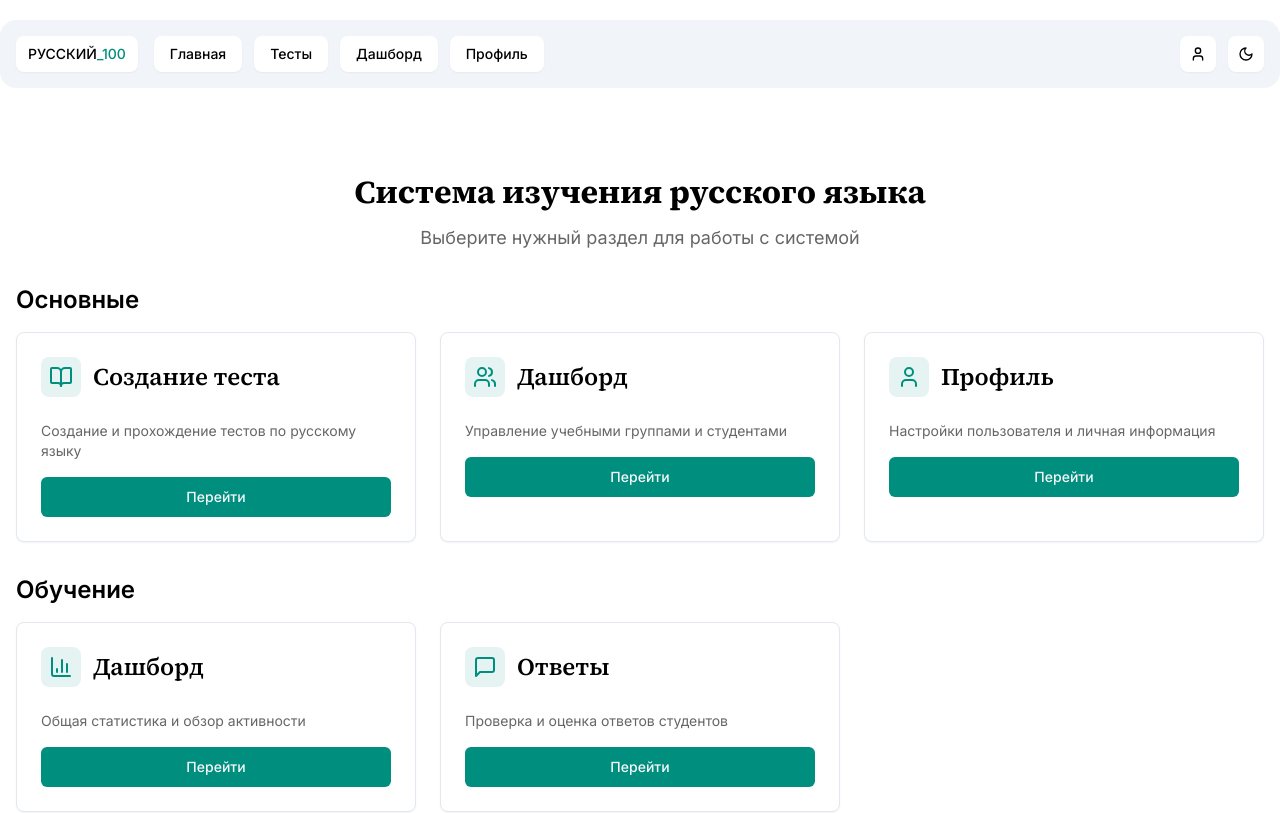
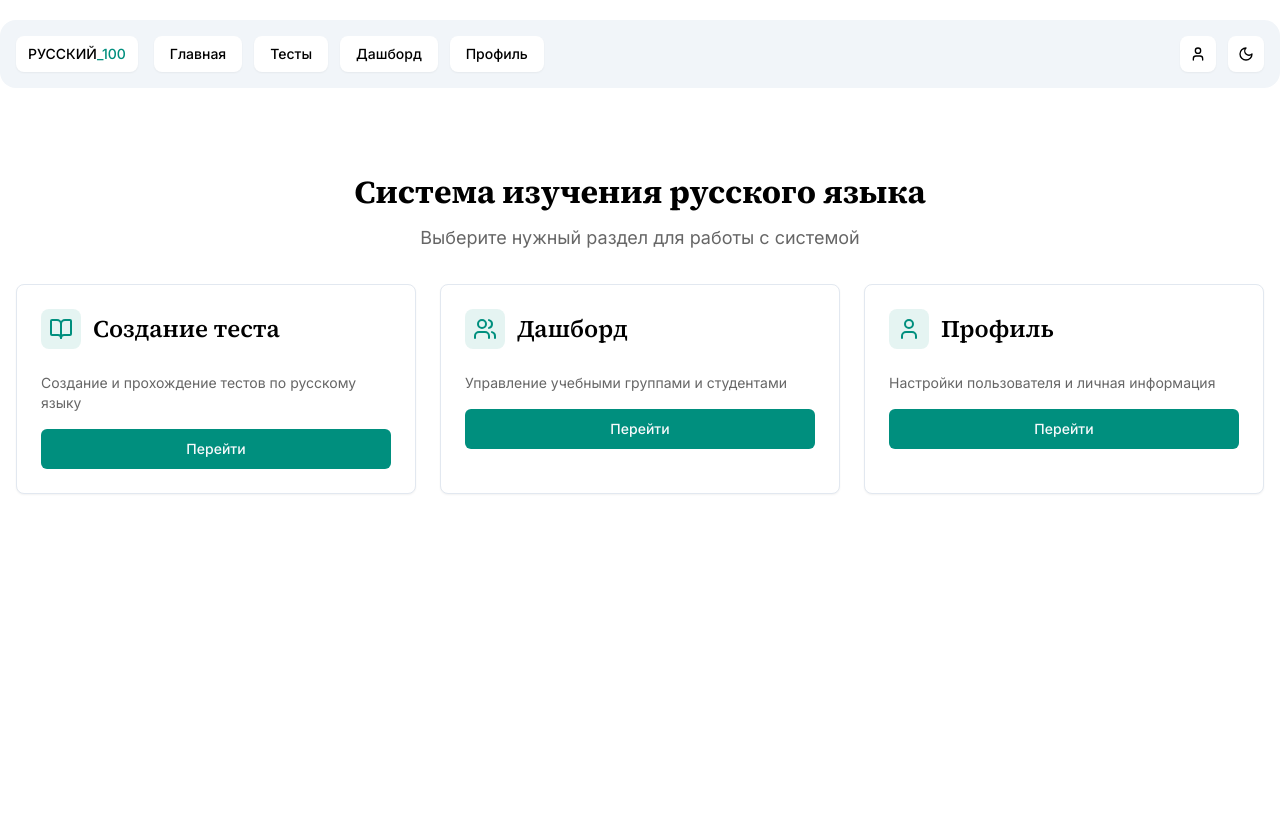
Before and after one commit to waldfalke/rus-100, a Next.js app: page / in a window 1280 px wide. Shown: the top 813 px of the page. Built offline with nearby package versions, Linux system fonts and the light colour scheme.

Commit message:
feat(ui): Simplify main page layout
Removes the category grouping from the main page, displaying all navigation cards in a single grid. This simplifies the UI by removing the 'Основные' heading and extra sections.

```diff
--- a/app/page.tsx
+++ b/app/page.tsx
@@ -66,45 +66,9 @@ const allPages: PageLink[] = [
     icon: <User className="h-6 w-6" />,
     category: "Основные"
   },
-
-  // Учебные материалы
-
-  {
-    href: "/dashboard",
-    title: "Дашборд",
-    description: "Общая статистика и обзор активности",
-    icon: <BarChart3 className="h-6 w-6" />,
-    category: "Обучение"
-  },
-  {
-    href: "/answers",
-    title: "Ответы",
-    description: "Проверка и оценка ответов студентов",
-    icon: <MessageSquare className="h-6 w-6" />,
-    category: "Обучение"
-  },
-
-  // Дополнительные страницы
-  {
-    href: "/statistics",
-    title: "Статистика",
-    description: "Подробная аналитика и отчеты",
-    icon: <BarChart3 className="h-6 w-6" />,
-    category: "Дополнительно"
-  },
-  // Демонстрации
-
 ];
 
 export default function HomePage() {
-  const groupedPages = allPages.reduce((acc, page) => {
-    if (!acc[page.category]) {
-      acc[page.category] = [];
-    }
-    acc[page.category].push(page);
-    return acc;
-  }, {} as Record<string, PageLink[]>);
-
   return (
     <div className="min-h-screen bg-background">
       <TopNavBlock
@@ -122,11 +86,8 @@ export default function HomePage() {
             </p>
           </div>
 
-          {Object.entries(groupedPages).map(([category, pages]) => (
-            <div key={category} className="space-y-4">
-              <h2 className="text-2xl font-semibold text-foreground">{category}</h2>
           <div className="grid grid-cols-1 md:grid-cols-2 lg:grid-cols-3 gap-6">
-                {pages.map((page) => (
+            {allPages.map((page) => (
               <Card key={page.href} className="hover:shadow-lg transition-shadow">
                 <CardHeader>
                   <div className="flex items-center gap-3">
@@ -150,8 +111,6 @@ export default function HomePage() {
             ))}
           </div>
         </div>
-          ))}
-        </div>
       </ResponsiveContainer>
     </div>
   );
```
Lines whose indentation alone changed are shown as unchanged.
